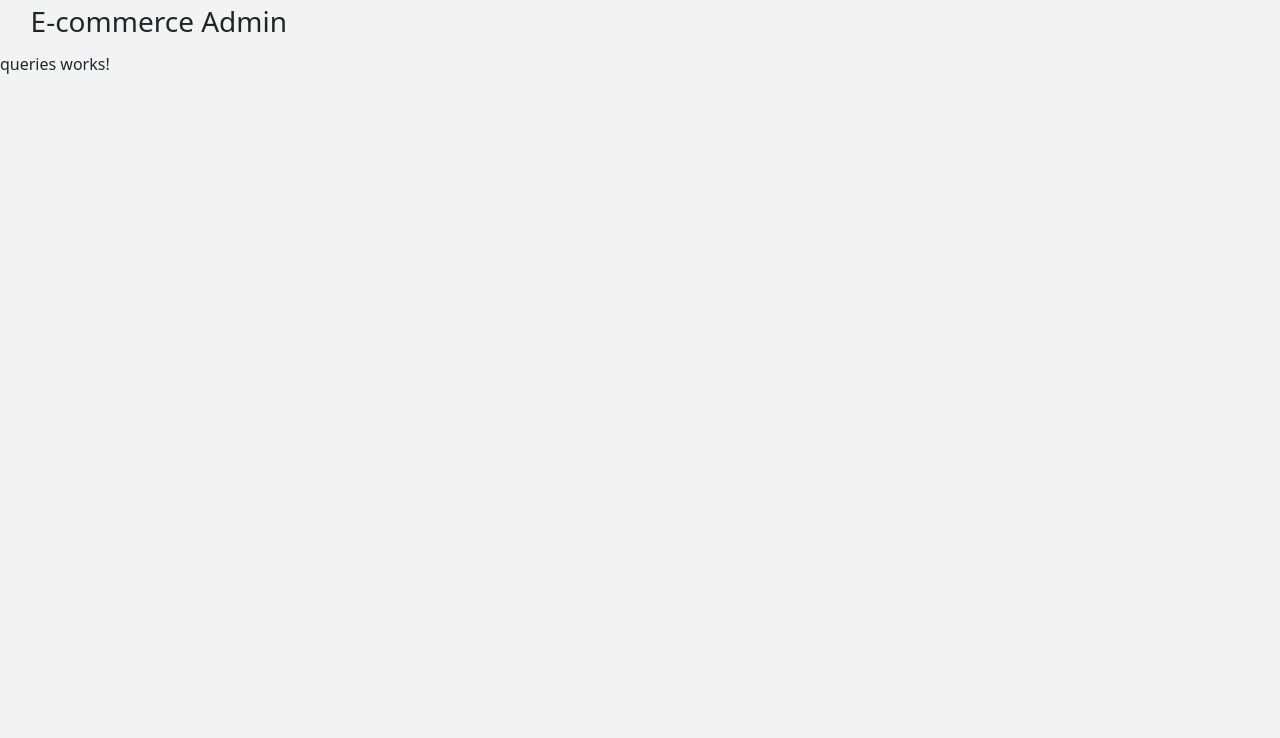
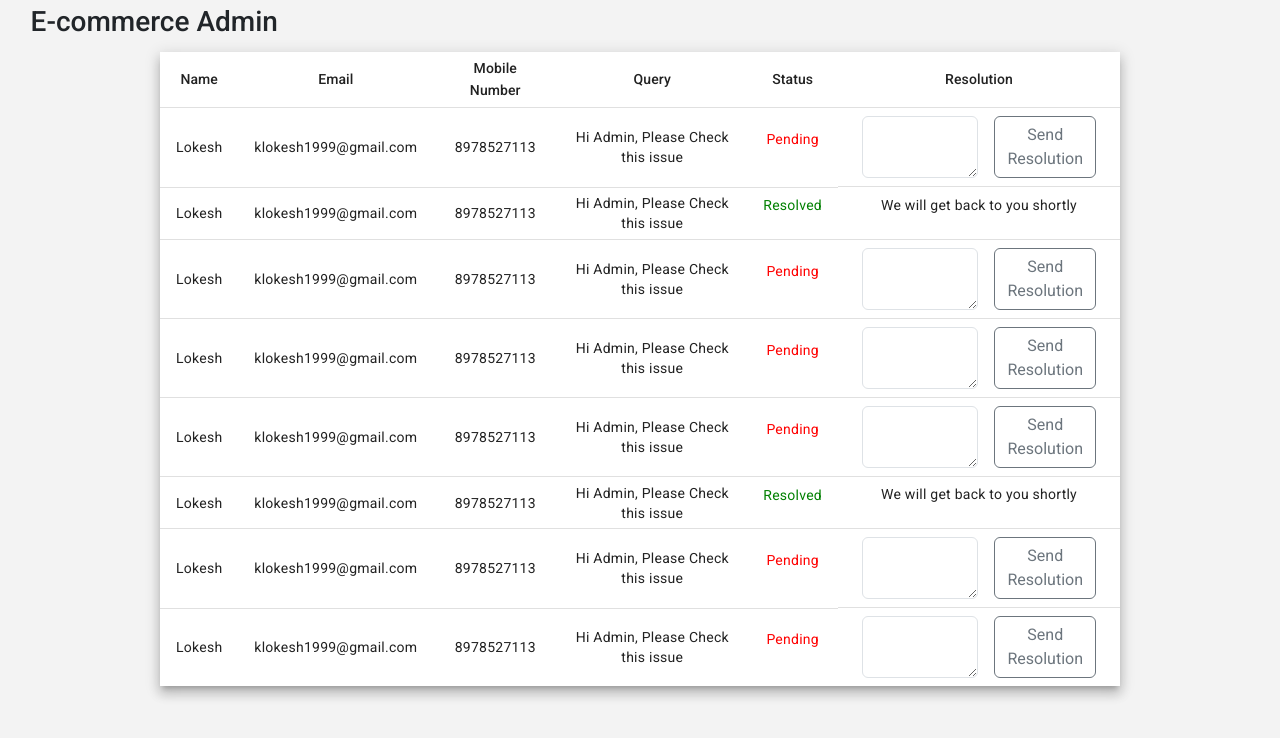
Before and after one commit to knvsriram/project, an Angular app in the folder Ecommerce_Admin/: page /tickets in a window 1280 px wide. Shown: the top 738 px of the page. Built offline with nearby package versions, Linux system fonts and the light colour scheme; sample sign-in values are in the browser's storage.

Commit message:
Manage Queries UI Completed

```diff
--- a/Ecommerce_Admin/angular.json
+++ b/Ecommerce_Admin/angular.json
@@ -25,6 +25,7 @@
               "src/assets"
             ],
             "styles": [
+              "@angular/material/prebuilt-themes/indigo-pink.css",
               "./node_modules/bootstrap/dist/css/bootstrap.min.css",
               "src/styles.css"
             ],
@@ -85,6 +86,7 @@
               "src/assets"
             ],
             "styles": [
+              "@angular/material/prebuilt-themes/indigo-pink.css",
               "src/styles.css"
             ],
             "scripts": []
--- a/Ecommerce_Admin/package.json
+++ b/Ecommerce_Admin/package.json
@@ -11,10 +11,12 @@
   "private": true,
   "dependencies": {
     "@angular/animations": "^17.0.0",
+    "@angular/cdk": "^17.0.1",
     "@angular/common": "^17.0.0",
     "@angular/compiler": "^17.0.0",
     "@angular/core": "^17.0.0",
     "@angular/forms": "^17.0.0",
+    "@angular/material": "^17.0.1",
     "@angular/platform-browser": "^17.0.0",
     "@angular/platform-browser-dynamic": "^17.0.0",
     "@angular/router": "^17.0.0",
--- a/Ecommerce_Admin/src/app/app.config.ts
+++ b/Ecommerce_Admin/src/app/app.config.ts
@@ -2,7 +2,8 @@ import { ApplicationConfig } from '@angular/core';
 import { provideRouter } from '@angular/router';
 
 import { routes } from './app.routes';
+import { provideAnimations } from '@angular/platform-browser/animations';
 
 export const appConfig: ApplicationConfig = {
-  providers: [provideRouter(routes)]
+  providers: [provideRouter(routes), provideAnimations()]
 };
--- a/Ecommerce_Admin/src/app/home/home.component.html
+++ b/Ecommerce_Admin/src/app/home/home.component.html
@@ -1,14 +1,14 @@
 <div class="w-100 d-flex home">
     <h3>Welcome, Admin </h3>
     <div class="d-flex justify-content-around w-100 mt-5">
-        <div class="card">
-            <h1 class="display-5" (click)="goTo('tickets')">Resolve Queries</h1>
+        <div class="card" (click)="goTo('tickets')">
+            <h1 class="display-5">Resolve Queries</h1>
         </div>
-        <div class="card">
-            <h1 class="display-5" (click)="goTo('products')">Manage Products</h1>
+        <div class="card" (click)="goTo('products')">
+            <h1 class="display-5">Manage Products</h1>
         </div>
-        <div class="card">
-            <h1 class="display-5" (click)="goTo('users')">Manage User Accounts</h1>
+        <div class="card" (click)="goTo('users')">
+            <h1 class="display-5">Manage Users</h1>
         </div>
     </div>
 </div>
--- a/Ecommerce_Admin/src/app/queries/queries.component.css
+++ b/Ecommerce_Admin/src/app/queries/queries.component.css
@@ -0,0 +1,30 @@
+table {
+    width: 100%;
+}
+
+th,
+tr,
+td {
+    text-align: center;
+}
+
+/* tr:nth-child(odd) {
+    background-color: whitesmoke;
+}
+
+tr:nth-child(even) {
+    background-color: grey;
+} */
+
+.queries-table {
+    margin: 0 auto;
+    width: 75%;
+}
+
+.redColor {
+    color: red;
+}
+
+.greenColor {
+    color: green;
+}
--- a/Ecommerce_Admin/src/app/queries/queries.component.html
+++ b/Ecommerce_Admin/src/app/queries/queries.component.html
@@ -1 +1,56 @@
-<p>queries works!</p>
+<div class="queries-table">
+    <table mat-table [dataSource]="data" class="mat-elevation-z8">
+
+        <!--- Note that these columns can be defined in any order.
+              The actual rendered columns are set as a property on the row definition" -->
+
+        <!-- Position Column -->
+        <ng-container matColumnDef="name">
+            <th mat-header-cell *matHeaderCellDef> Name </th>
+            <td mat-cell *matCellDef="let element"> {{element.name}} </td>
+        </ng-container>
+
+        <!-- Name Column -->
+        <ng-container matColumnDef="email">
+            <th mat-header-cell *matHeaderCellDef> Email </th>
+            <td mat-cell *matCellDef="let element"> {{element.email}} </td>
+        </ng-container>
+
+        <!-- Weight Column -->
+        <ng-container matColumnDef="mobileNumber">
+            <th mat-header-cell *matHeaderCellDef> Mobile Number </th>
+            <td mat-cell *matCellDef="let element"> {{element.mobileNumber}} </td>
+        </ng-container>
+
+        <!-- Symbol Column -->
+        <ng-container matColumnDef="query">
+            <th mat-header-cell *matHeaderCellDef> Query </th>
+            <td mat-cell *matCellDef="let element"> {{element.query}} </td>
+        </ng-container>
+
+        <ng-container matColumnDef="status">
+            <th mat-header-cell *matHeaderCellDef> Status </th>
+            <td mat-cell *matCellDef="let element">
+                <p [ngClass]="{'redColor': element.status ==='Pending','greenColor': element.status!=='Pending'}">
+                    {{element.status}}</p>
+            </td>
+        </ng-container>
+
+        <ng-container matColumnDef="resolution">
+            <th mat-header-cell *matHeaderCellDef> Resolution </th>
+            <td mat-cell *matCellDef="let element" [ngClass]="{'d-flex': element.status === 'Pending'}">
+                <ng-container *ngIf="element.status === 'Pending'">
+                    <textarea cols="10" rows="2" class="form-control m-2" #resolutionReference></textarea>
+                    <button *ngIf="element.status === 'Pending'" type="button" class="btn btn-outline-secondary m-2"
+                        (click)="sendResolution(resolutionReference.value)"> Send
+                        Resolution </button>
+                </ng-container>
+                <p *ngIf="element.status !== 'Pending'">{{element.resolution}}</p>
+            </td>
+        </ng-container>
+
+        <tr mat-header-row *matHeaderRowDef="displayedColumns"></tr>
+        <tr mat-row *matRowDef="let row; columns: displayedColumns;"></tr>
+    </table>
+
+</div>
--- a/Ecommerce_Admin/src/app/queries/queries.component.ts
+++ b/Ecommerce_Admin/src/app/queries/queries.component.ts
@@ -1,13 +1,43 @@
 import { Component } from '@angular/core';
 import { CommonModule } from '@angular/common';
+import { MatTableModule } from '@angular/material/table';
+import { FormBuilder, Validators } from '@angular/forms';
+
+export interface Query {
+  name: string;
+  email: string;
+  mobileNumber: number;
+  query: string;
+  status: string;
+  resolution: string;
+}
 
 @Component({
   selector: 'app-queries',
   standalone: true,
-  imports: [CommonModule],
+  imports: [CommonModule, MatTableModule],
   templateUrl: './queries.component.html',
   styleUrl: './queries.component.css'
 })
 export class QueriesComponent {
 
+
+  data: Query[] = [
+    { name: 'Lokesh', email: 'klokesh1999@gmail.com', mobileNumber: 8978527113, query: "Hi Admin, Please Check this issue", status: 'Pending', resolution: '' },
+    { name: 'Lokesh', email: 'klokesh1999@gmail.com', mobileNumber: 8978527113, query: "Hi Admin, Please Check this issue", status: 'Resolved', resolution: 'We will get back to you shortly' },
+    { name: 'Lokesh', email: 'klokesh1999@gmail.com', mobileNumber: 8978527113, query: "Hi Admin, Please Check this issue", status: 'Pending', resolution: '' },
+    { name: 'Lokesh', email: 'klokesh1999@gmail.com', mobileNumber: 8978527113, query: "Hi Admin, Please Check this issue", status: 'Pending', resolution: '' },
+    { name: 'Lokesh', email: 'klokesh1999@gmail.com', mobileNumber: 8978527113, query: "Hi Admin, Please Check this issue", status: 'Pending', resolution: '' },
+    { name: 'Lokesh', email: 'klokesh1999@gmail.com', mobileNumber: 8978527113, query: "Hi Admin, Please Check this issue", status: 'Resolved', resolution: 'We will get back to you shortly' },
+    { name: 'Lokesh', email: 'klokesh1999@gmail.com', mobileNumber: 8978527113, query: "Hi Admin, Please Check this issue", status: 'Pending', resolution: '' },
+    { name: 'Lokesh', email: 'klokesh1999@gmail.com', mobileNumber: 8978527113, query: "Hi Admin, Please Check this issue", status: 'Pending', resolution: '' },
+  ]
+
+  displayedColumns: string[] = Object.keys(this.data[0]);
+
+  constructor(private fb: FormBuilder) { }
+
+  sendResolution(value: string) {
+    console.log(value)
+  }
 }
--- a/Ecommerce_Admin/src/index.html
+++ b/Ecommerce_Admin/src/index.html
@@ -1,13 +1,18 @@
 <!doctype html>
 <html lang="en">
+
 <head>
   <meta charset="utf-8">
   <title>Admin</title>
   <base href="/">
   <meta name="viewport" content="width=device-width, initial-scale=1">
   <link rel="icon" type="image/x-icon" href="favicon.ico">
+  <link href="https://fonts.googleapis.com/css2?family=Roboto:wght@300;400;500&display=swap" rel="stylesheet">
+  <link href="https://fonts.googleapis.com/icon?family=Material+Icons" rel="stylesheet">
 </head>
+
 <body>
   <app-root></app-root>
 </body>
+
 </html>
--- a/Ecommerce_Admin/src/styles.css
+++ b/Ecommerce_Admin/src/styles.css
@@ -4,4 +4,5 @@ body {
     box-sizing: border-box;
     background-color: #f3f3f3;
     height: 100vh;
+    font-family: Roboto, "Helvetica Neue", sans-serif;
 }
```
Also changed, not shown: 1 other file (tests, documents, lock files or other folders).
